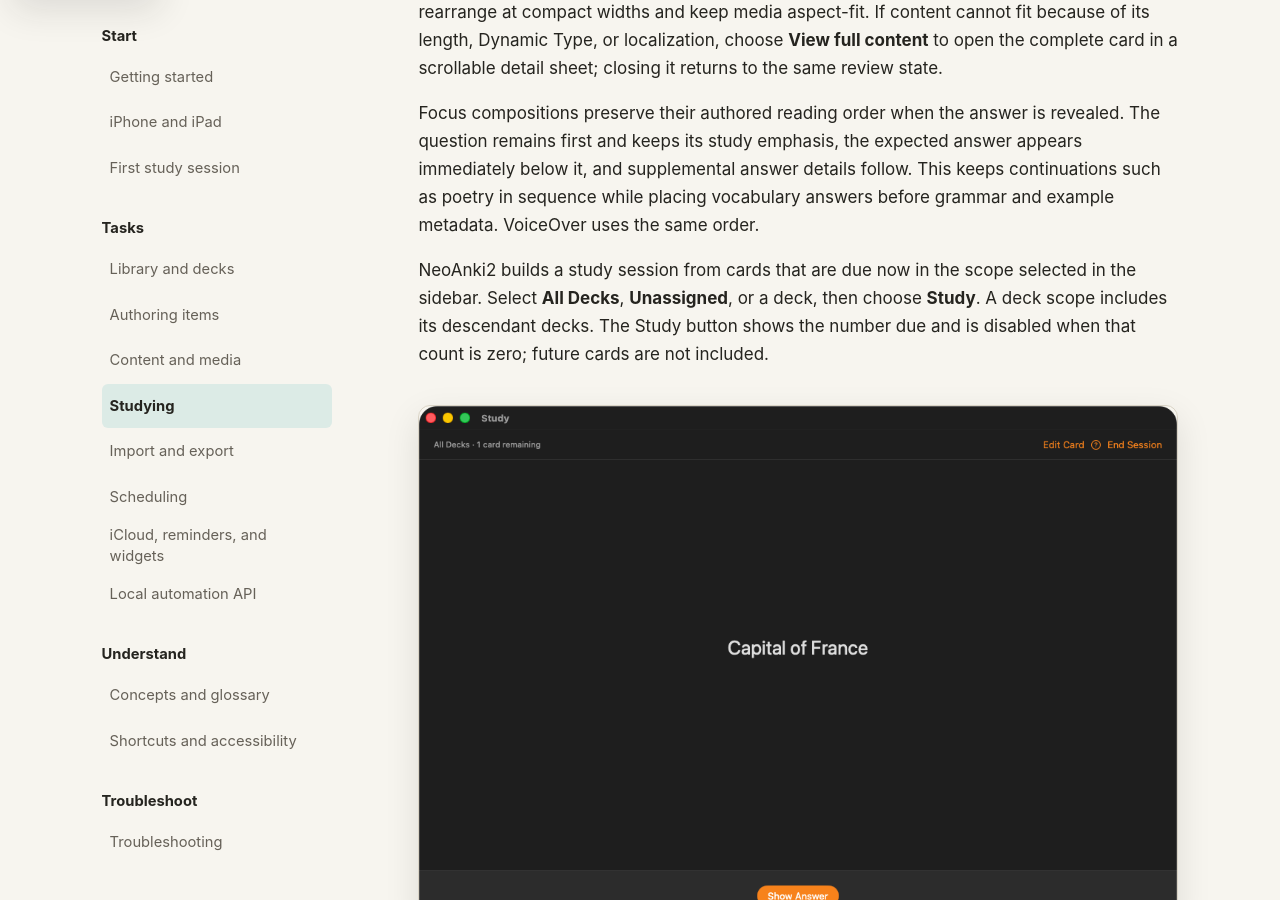
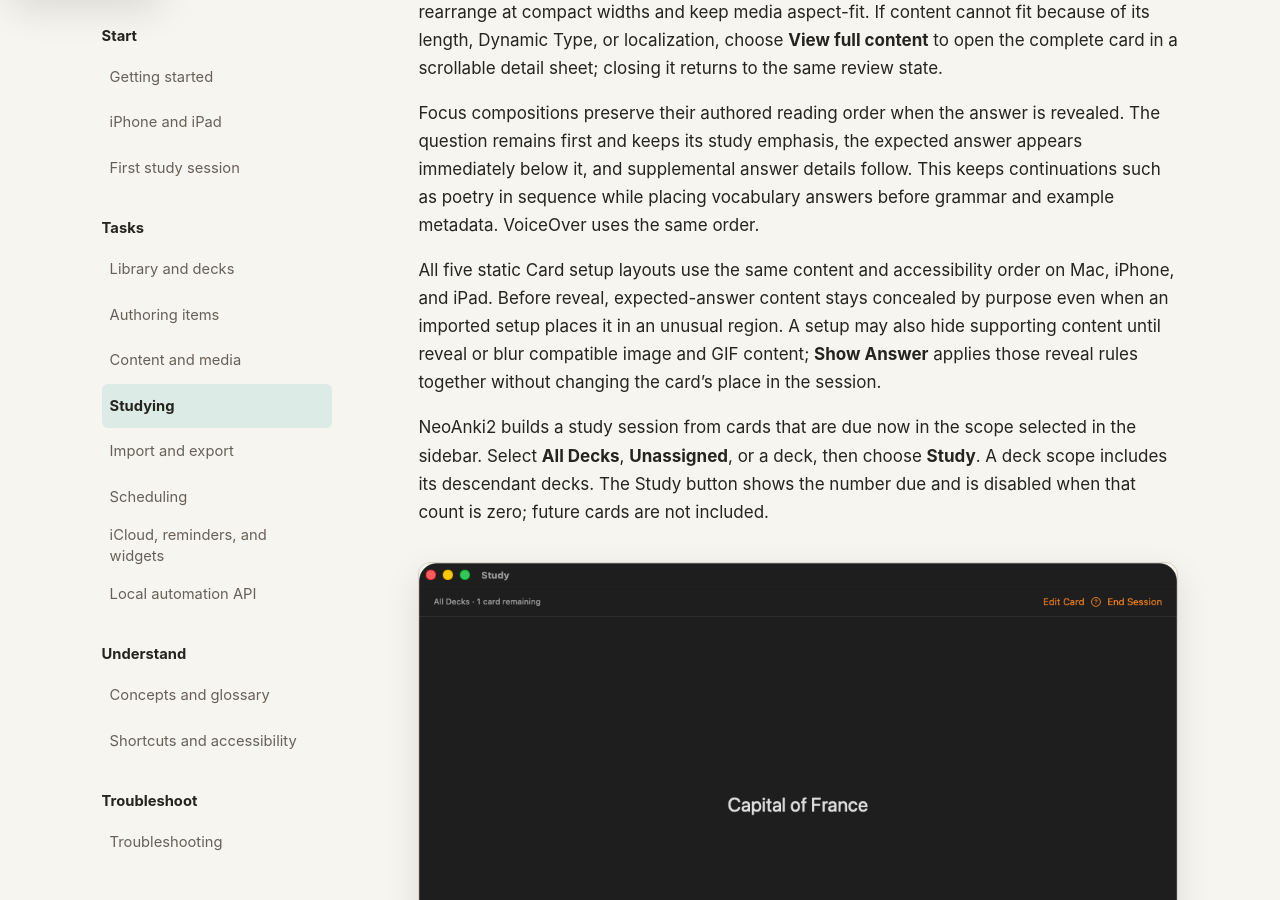
Before and after one commit to neoanki2/neoanki2, a Jekyll site: the page built from docs/user/studying.md, in a window 1280 px wide and 900 px high, scrolled down 343 px. Built offline with Jekyll 4.4.1, drawn with Linux system fonts in a browser that asks for light colours; some of the changed text lies outside the part shown.

Commit message:
Review study and compatibility documentation

```diff
--- a/docs/claims.json
+++ b/docs/claims.json
@@ -1,6 +1,6 @@
 {
   "schemaVersion": 1,
-  "lastReviewedAt": "2026-08-18",
+  "lastReviewedAt": "2026-08-19",
   "media": {
     "article": "user/content-and-media.md",
     "source": "NeoAnkiCore/Sources/NeoAnkiCore/Media/MediaValidation.swift",
--- a/docs/user/studying.md
+++ b/docs/user/studying.md
@@ -21,6 +21,13 @@
 answer appears immediately below it, and supplemental answer details follow.
 This keeps continuations such as poetry in sequence while placing vocabulary
 answers before grammar and example metadata. VoiceOver uses the same order.
+
+All five static Card setup layouts use the same content and accessibility order
+on Mac, iPhone, and iPad. Before reveal, expected-answer content stays concealed
+by purpose even when an imported setup places it in an unusual region. A setup
+may also hide supporting content until reveal or blur compatible image and GIF
+content; **Show Answer** applies those reveal rules together without changing
+the card's place in the session.
 
 NeoAnki2 builds a study session from cards that are due now in the scope selected in the sidebar. Select **All Decks**, **Unassigned**, or a deck, then choose **Study**. A deck scope includes its descendant decks. The Study button shows the number due and is disabled when that count is zero; future cards are not included.
 
@@ -88,6 +95,12 @@
 into Learning, it returns after the rest of the current queue rather than
 interrupting the next card. Editing an item refreshes its queued cards; deleting
 a card removes it from the session.
+
+Changing an Item Type's Card setups can likewise retire cards that no longer
+generate. A newly opened session uses the reconciled card set, while surviving
+Card setups keep their stable card identities, scheduling memory, and normal
+learned-before-new queue priority. Choosing a different static Layout alone does
+not change queue order.
 
 ## Card interactions
 
```
Also changed, not shown: docs/user/getting-started.md (+4 -0 lines).
